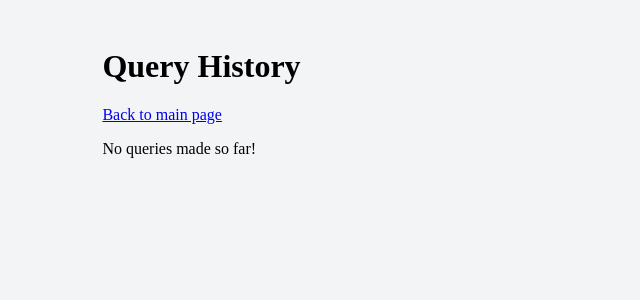
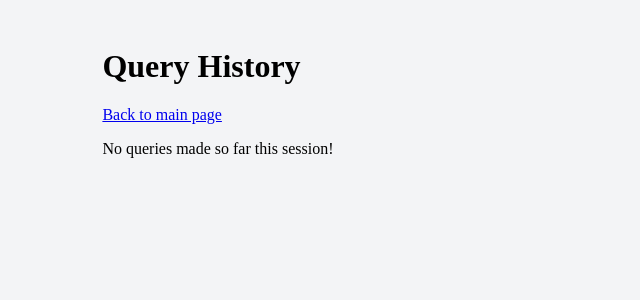
Before and after one commit to mpbe/AI-Clinical-Notes-Summariser, a Flask app: page /history in a window 1280 px wide. Shown: the top 300 px of the page, without its empty margins (0-640 px from the left). Run offline with Flask 3, Linux system fonts and the light colour scheme.

Commit message:
wording updated for history page

```diff
--- a/app/templates/history.html
+++ b/app/templates/history.html
@@ -10,7 +10,7 @@
     <a href="{{url_for('main.index')}}">Back to main page</a>
 
     {%if not history%}
-        <p>No queries made so far!</p>
+        <p>No queries made so far this session!</p>
     {%else%}
         {%for h in history%}
             <h2 id="history-response">Response {{loop.index}}</h2>
```
